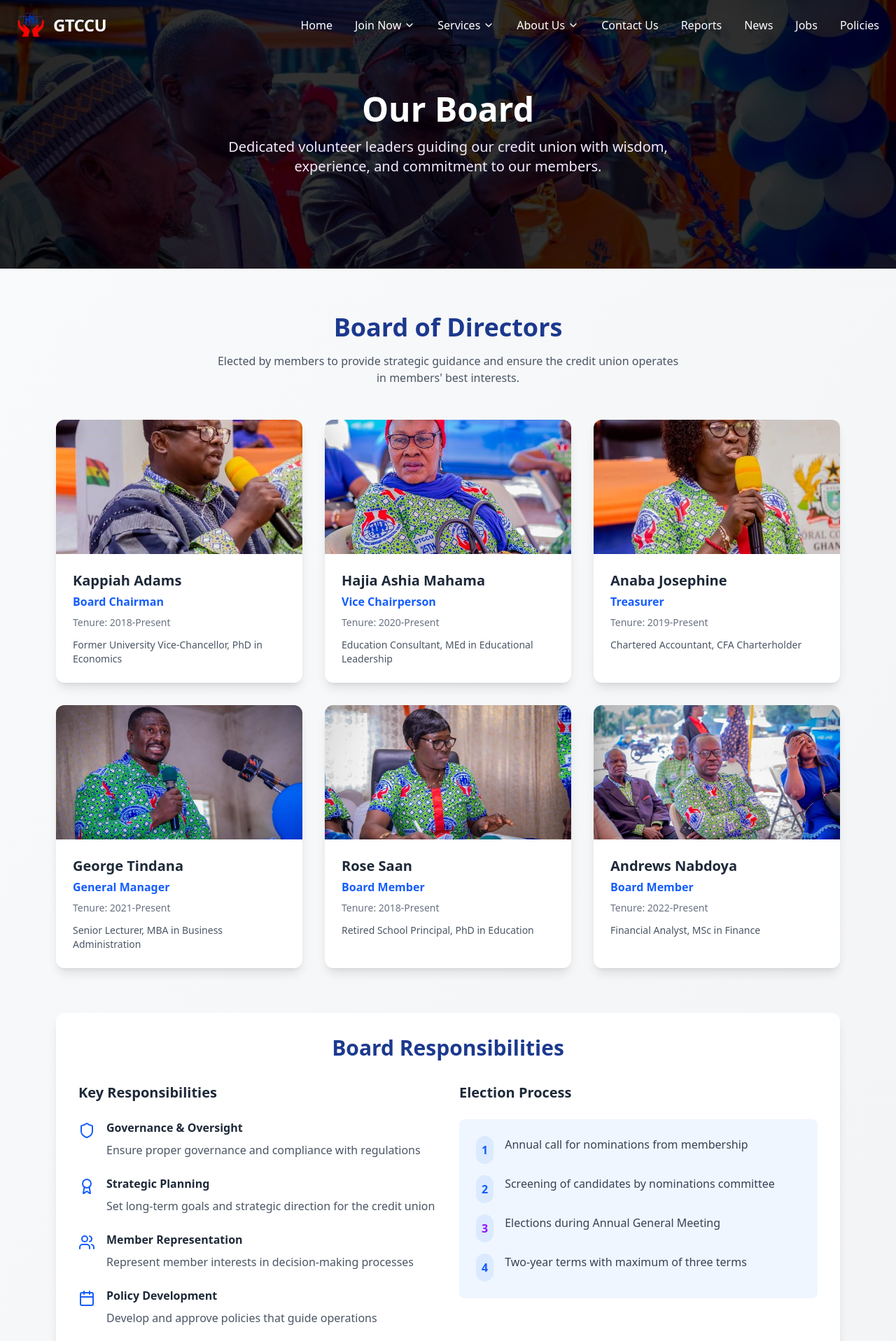
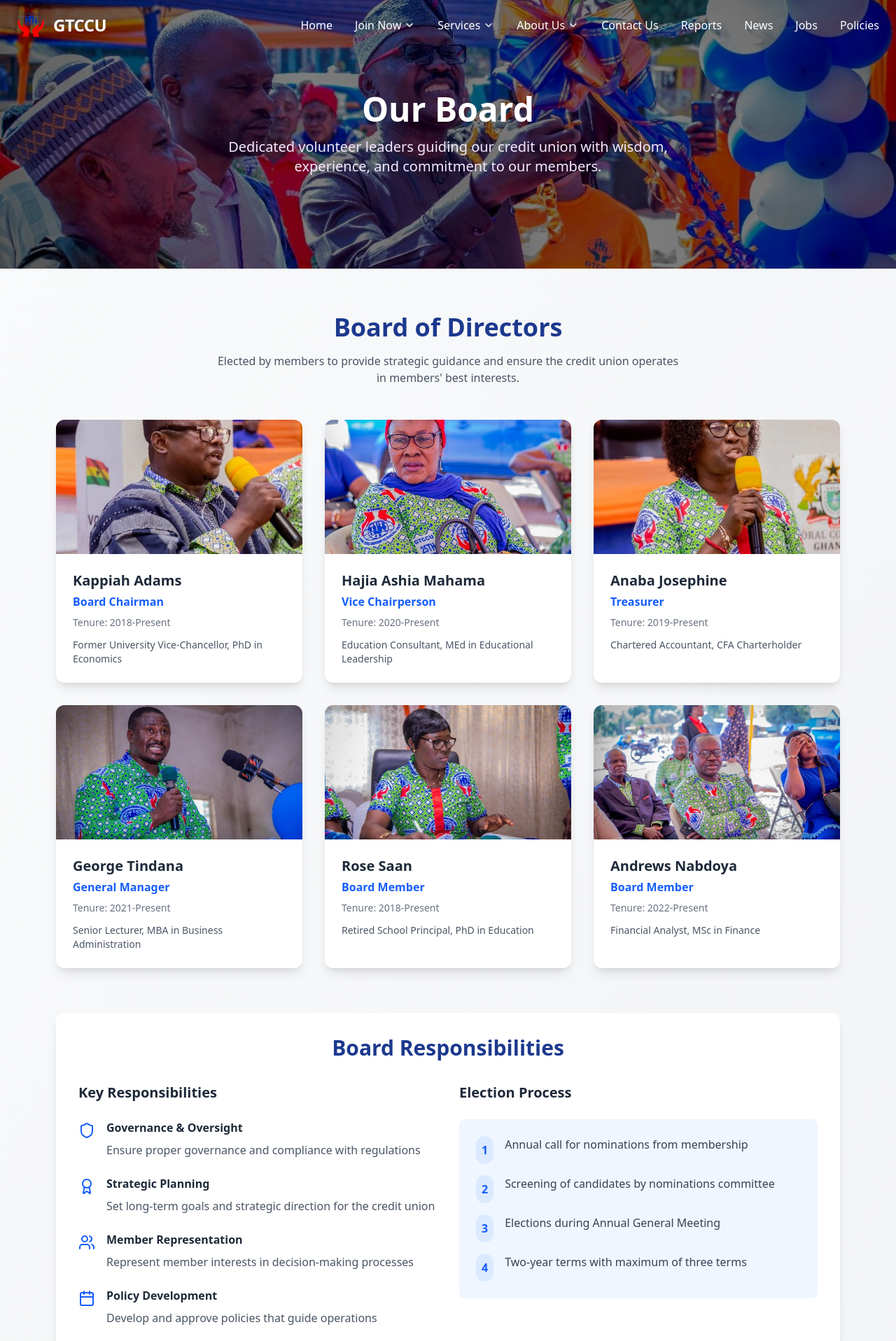
Before and after one commit to Namibra-Devs/gtccu_website, a React (Vite) app in the folder gtccu/: page /about/board in a window 1280 px wide. Shown: the top 1917 px of the page at 70% size. Built offline with nearby package versions, Linux system fonts and the light colour scheme.

Commit message:
hero image changed

```diff
--- a/gtccu/src/components/sections/OurBoardPage.jsx
+++ b/gtccu/src/components/sections/OurBoardPage.jsx
@@ -76,7 +76,7 @@ export default function OurBoardPage() {
       {/* Hero Section */}
       <div className="relative h-96 bg-black overflow-hidden">
         <div
-          className="absolute inset-0 bg-cover bg-center opacity-20"
+          className="absolute inset-0 bg-cover bg-center opacity-50"
           style={{ backgroundImage: "url('/images/who.jpg')" }}
         ></div>
 
@@ -179,7 +179,7 @@ export default function OurBoardPage() {
                     <p className="text-gray-700">Screening of candidates by nominations committee</p>
                   </div>
                   <div className="flex items-start">
-                    <div className="bg-blue-100 text-purple-600 rounded-full p-2 mr-4">
+                    <div className="bg-blue-100 text-blue-600 rounded-full p-2 mr-4">
                       <span className="font-bold">3</span>
                     </div>
                     <p className="text-gray-700">Elections during Annual General Meeting</p>
--- a/gtccu/src/features/LandingPage.jsx
+++ b/gtccu/src/features/LandingPage.jsx
@@ -6,7 +6,7 @@ import FrequentlyAskedSection from "../components/sections/FrequentlyAskedSectio
 const slides = [
   {
     id: 1,
-    image: "/images/hero1.jpg",
+    image: "/images/hero4.jpg",
     title: "Welcome to GTCCU",
     subtitle: "Your trusted Credit Union for savings, loans, and financial growth.",
   },
```
Also changed, not shown: gtccu/public/images/hero4.jpg (added).
